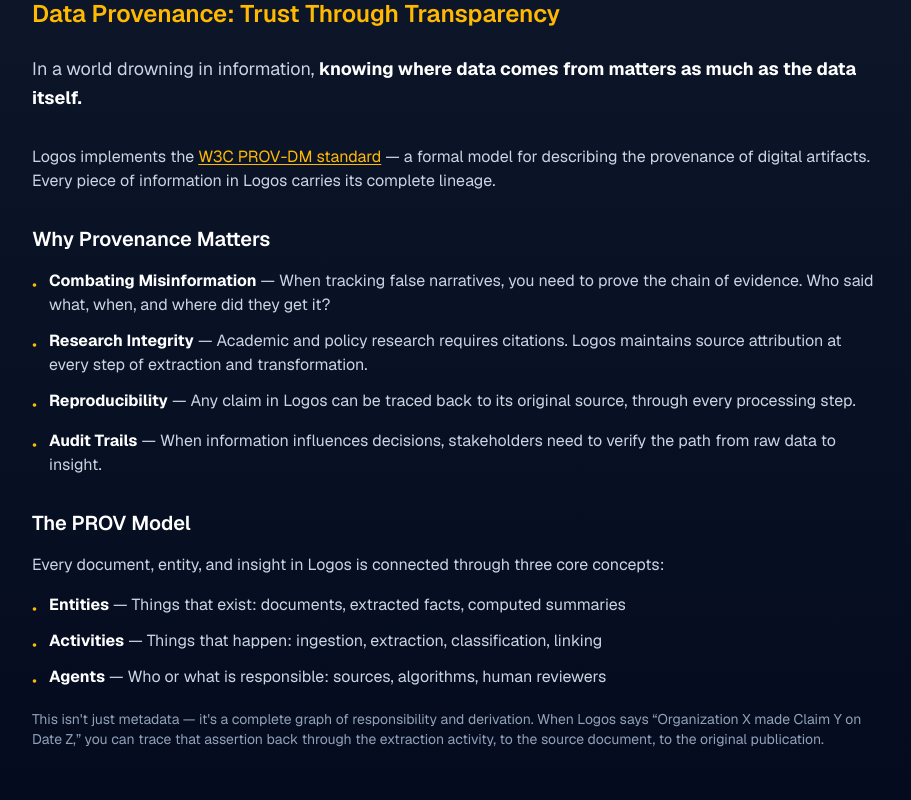
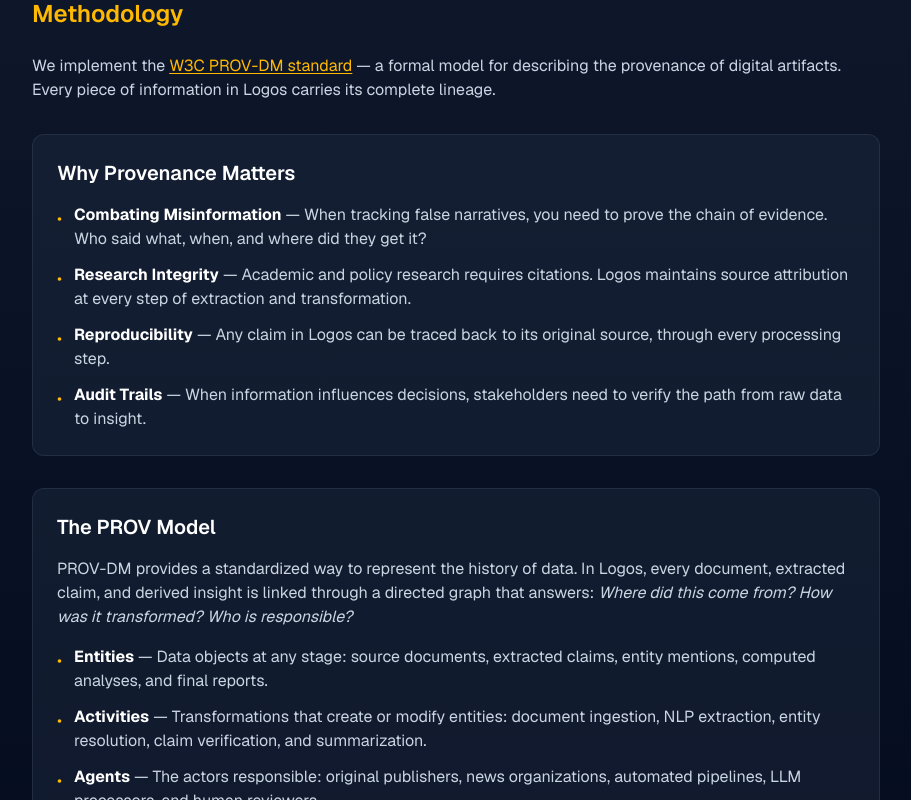
Before and after one commit to jde/logosproject, a Next.js app: page / in a window 1280 px wide. Shown: the part 1540-2340 px from the top of the page, without its empty margins (184-1095 px from the left). Built offline with nearby package versions, Linux system fonts and the light colour scheme.

Commit message:
Revamp Methodology section and update headers
- Data Provenance → Methodology
- Removed fluff intro sentence
- Added info box styling to Why Provenance Matters and PROV Model
- Expanded PROV Model content with better explanations
- Philosophy → About the project

```diff
--- a/src/app/page.tsx
+++ b/src/app/page.tsx
@@ -93,19 +93,13 @@
         </div>
       </section>
 
-      {/* Data Provenance */}
+      {/* Methodology */}
       <section className="max-w-4xl mx-auto px-6 py-16">
         <h2 className="text-2xl font-semibold text-amber-400 mb-6">
-          Data Provenance: Trust Through Transparency
+          Methodology
         </h2>
-        <p className="text-lg text-slate-300 leading-relaxed mb-8">
-          In a world drowning in information,{" "}
-          <strong className="text-white">
-            knowing where data comes from matters as much as the data itself.
-          </strong>
-        </p>
         <p className="text-slate-300 mb-8">
-          Logos implements the{" "}
+          We implement the{" "}
           <a
             href="https://www.w3.org/TR/prov-dm/"
             className="text-amber-400 hover:text-amber-300 underline underline-offset-2"
@@ -118,10 +112,13 @@
           Every piece of information in Logos carries its complete lineage.
         </p>
 
+        <div className="space-y-8">
+          {/* Why Provenance Matters */}
+          <div className="bg-slate-800/50 rounded-xl p-6 border border-slate-700/50">
             <h3 className="text-xl font-semibold text-white mb-4">
               Why Provenance Matters
             </h3>
-        <ul className="space-y-3 text-slate-300 mb-8">
+            <ul className="space-y-3 text-slate-300">
               <li className="flex items-start gap-3">
                 <span className="text-amber-400 mt-1">•</span>
                 <span>
@@ -155,50 +152,47 @@
                 </span>
               </li>
             </ul>
+          </div>
 
+          {/* The PROV Model */}
+          <div className="bg-slate-800/50 rounded-xl p-6 border border-slate-700/50">
             <h3 className="text-xl font-semibold text-white mb-4">
               The PROV Model
             </h3>
             <p className="text-slate-300 mb-4">
-          Every document, entity, and insight in Logos is connected through
-          three core concepts:
+              PROV-DM provides a standardized way to represent the history of data. In Logos, every document, extracted claim, and derived insight is linked through a directed graph that answers: <em>Where did this come from? How was it transformed? Who is responsible?</em>
             </p>
-        <ul className="space-y-2 text-slate-300 mb-4">
+            <ul className="space-y-3 text-slate-300 mb-4">
               <li className="flex items-start gap-3">
                 <span className="text-amber-400 mt-1">•</span>
                 <span>
-              <strong className="text-white">Entities</strong> — Things that
-              exist: documents, extracted facts, computed summaries
+                  <strong className="text-white">Entities</strong> — Data objects at any stage: source documents, extracted claims, entity mentions, computed analyses, and final reports.
                 </span>
               </li>
               <li className="flex items-start gap-3">
                 <span className="text-amber-400 mt-1">•</span>
                 <span>
-              <strong className="text-white">Activities</strong> — Things that
-              happen: ingestion, extraction, classification, linking
+                  <strong className="text-white">Activities</strong> — Transformations that create or modify entities: document ingestion, NLP extraction, entity resolution, claim verification, and summarization.
                 </span>
               </li>
               <li className="flex items-start gap-3">
                 <span className="text-amber-400 mt-1">•</span>
                 <span>
-              <strong className="text-white">Agents</strong> — Who or what is
-              responsible: sources, algorithms, human reviewers
+                  <strong className="text-white">Agents</strong> — The actors responsible: original publishers, news organizations, automated pipelines, LLM processors, and human reviewers.
                 </span>
               </li>
             </ul>
             <p className="text-slate-400 text-sm">
-          This isn&apos;t just metadata — it&apos;s a complete graph of
-          responsibility and derivation. When Logos says &ldquo;Organization X
-          made Claim Y on Date Z,&rdquo; you can trace that assertion back
-          through the extraction activity, to the source document, to the
-          original publication.
+              This creates a complete accountability graph. When Logos reports &ldquo;Organization X made Claim Y on Date Z,&rdquo; you can trace that assertion through every extraction and transformation step, back to the original publication — with full transparency into the methods used.
             </p>
+          </div>
+        </div>
       </section>
 
-      {/* Philosophy */}
+      {/* About the project */}
       <section className="max-w-4xl mx-auto px-6 py-16">
         <h2 className="text-2xl font-semibold text-amber-400 mb-6">
-          Philosophy
+          About the project
         </h2>
         <p className="text-lg text-slate-300 leading-relaxed">
           The ancient Greeks understood <em>logos</em> as the principle of
```
Lines whose indentation alone changed are shown as unchanged.
